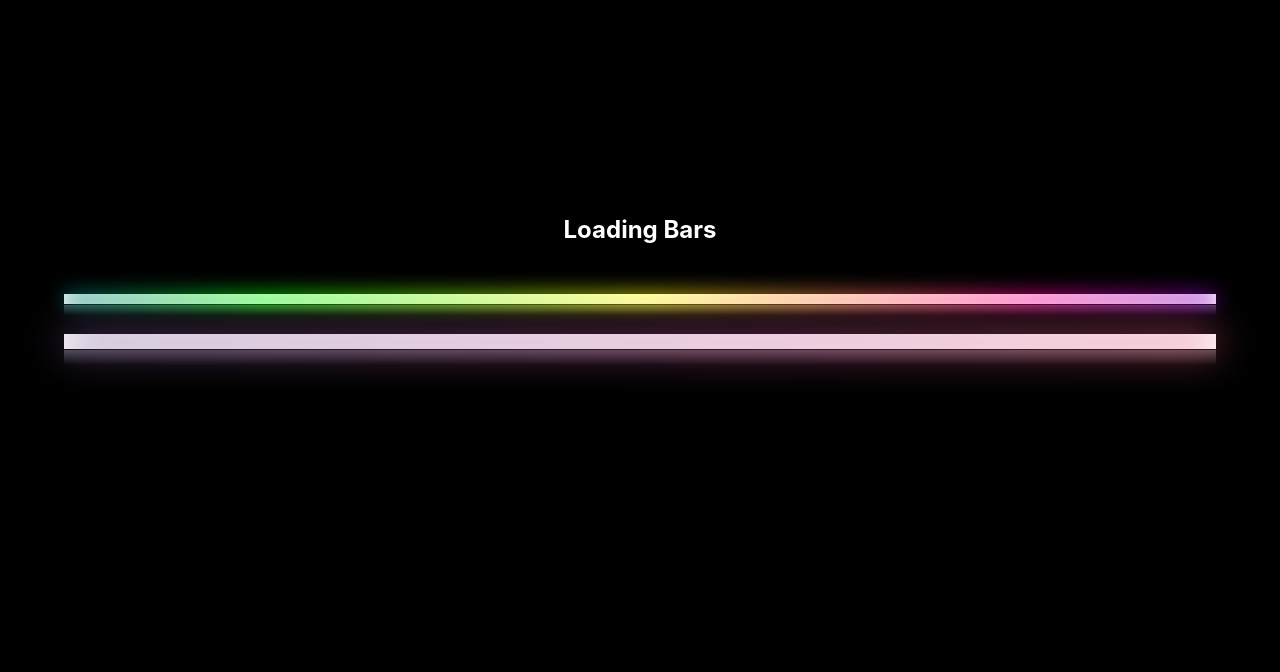
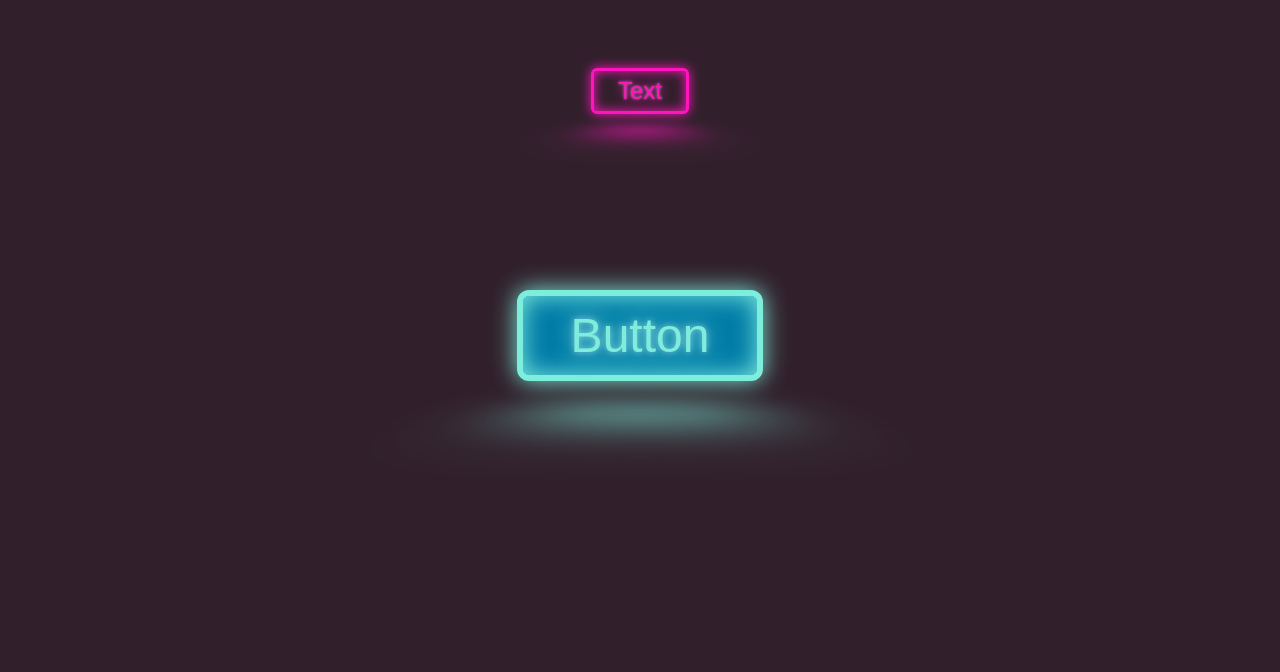
Before and after one commit to jnhthomp/jtdev-react-components, a React (Create React App) app: page / in a window 1280 px wide. Shown: the part 128-800 px from the top of the page. Built offline with nearby package versions, Linux system fonts and the light colour scheme.

Commit message:
Add NeonButton component

```diff
--- a/src/App.js
+++ b/src/App.js
@@ -2,9 +2,20 @@ import classes from './App.module.css';
 import GlowBar from './Loading/GlowBar/GlowBar.jsx';
 import AnimatedInput from './Form/AnimatedInput/AnimatedInput';
 import FullImageCard from './Card/FullImageCard/FullImageCard';
+import NeonButton from './Button/NeonButton/NeonButton';
 // import image from './Assets/Images/JWSTHD.jpg';
 
 function App() {
+
+  // Neon Button example settings
+  const neonButtonSettings = {
+    color: '#7deddc',
+    colorBg: `#007ba7`,
+    fontSize: '3rem',
+    transitionSpeed: 500,
+    clickAction: () => console.log('Custom Click')
+  }
+
   // Glow Bar loader example settings
   // Replace GlowBar settings prop with this object to see customization examples
   const glowBarSettings = {
@@ -50,6 +61,12 @@ function App() {
   }
   return (
     <div className="App">
+      <section className={`${classes.sectionContainer} ${classes.buttonSection}`}>
+        <NeonButton settings={{}}>Text</NeonButton>
+        <br></br>
+        <NeonButton
+          settings={neonButtonSettings}>Button</NeonButton>
+      </section>
       <section className={`${classes.sectionContainer} ${classes.loadingSection}`}>
         <h2>Loading Bars</h2>
         <GlowBar settings={{}}/>
--- /dev/null
+++ b/src/Button/NeonButton/NeonButton.jsx
@@ -0,0 +1,106 @@
+import React from 'react'
+import styled from 'styled-components'
+
+const Button = styled.button`
+  margin-bottom: 7.5%;
+  position: relative;
+  color: ${props => props.buttonSettings.color};
+  font-size: ${props => props.buttonSettings.fontSize};
+  background: ${props => props.buttonSettings.colorBg};
+  border: ${props => props.buttonSettings.color} .125em solid;
+  border-radius: 0.25em;
+  display: inline-block;
+  cursor: pointer;
+  text-decoration: none;
+  padding: .25em 1em;
+
+  text-shadow:
+    0 0 0.125em hsl(0 0% 100% / 0.5),
+    0 0 0.45em ${props => props.buttonSettings.color};
+
+  box-shadow:
+    inset 0 0 0.5em 0 ${props => props.buttonSettings.color},
+    0 0 0.5em 0 ${props => props.buttonSettings.color};
+
+  transition: background-color ${props => props.buttonSettings.transitionSpeed}ms linear;
+
+  &:before {
+    pointer-events: none;
+    content: '';
+    position: absolute;
+    background: ${props => props.buttonSettings.color};
+    top: 100%;
+    left: 0;
+    width: 100%;
+    height: 100%;
+
+    transform:
+      perspective(2em)
+      rotateX(40deg)
+      scale(1, 0.35);
+
+    filter: blur(1em);
+    opacity: 0.7;
+  }
+
+  &:after {
+    content: '';
+    position: absolute;
+    top: 0;
+    bottom: 0;
+    left: 0;
+    right: 0;
+    box-shadow: 0 0 2em 0.5em ${props => props.buttonSettings.color};
+    opacity: 0;
+    transition: opacity ${props => props.buttonSettings.transitionSpeed}ms linear;
+  }
+
+  &:hover,
+  &:focus {
+    background: ${props => props.buttonSettings.color};
+    color: ${props => props.buttonSettings.colorBg};
+    text-shadow: none;
+  }
+
+  &:focus:before,
+  &:hover:before {
+    opacity: 1;
+  }
+  &:focus:after,
+  &:hover:after {
+    opacity: 1;
+  }
+`
+
+const NeonButton = (props) => {
+  const finalSettings = {}
+  const importSettings = () => {
+
+    finalSettings.color = props.settings.color ?
+      props.settings.color :
+      `hsl(317 100% 54%)`
+
+    finalSettings.colorBg = props.settings.colorBg ?
+      props.settings.colorBg :
+      `hsl(323 21% 16%)`
+
+    finalSettings.fontSize = props.settings.fontSize ?
+      props.settings.fontSize :
+      `1.5rem`
+
+    finalSettings.transitionSpeed = props.settings.transitionSpeed ?
+      props.settings.transitionSpeed :
+      `100`
+
+    finalSettings.clickAction = props.settings.clickAction ?
+      props.settings.clickAction :
+      () => console.log('clicked')
+  }
+
+  importSettings()
+  return (
+    <Button buttonSettings={finalSettings} onClick={finalSettings.clickAction}>{props.children}</Button>
+  )
+}
+
+export default NeonButton
```
